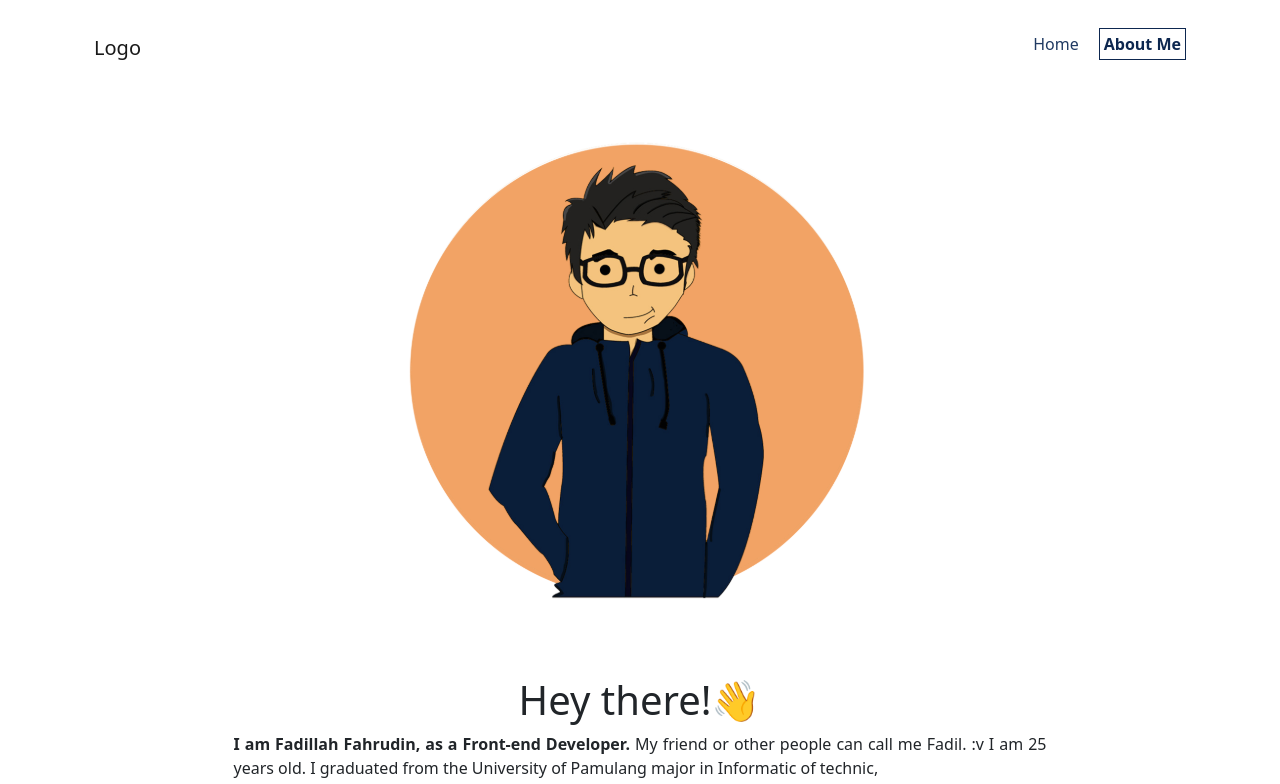
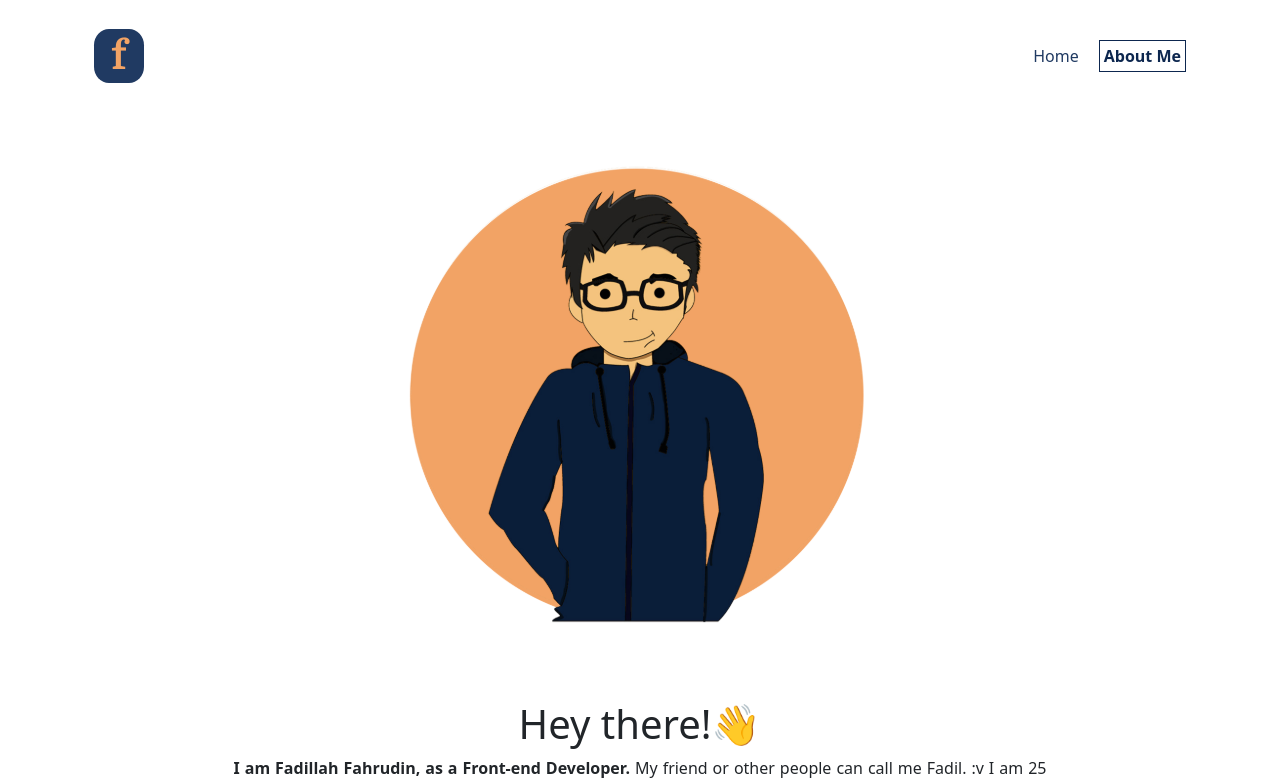
Before and after one commit to fadilfahrudin/portfolio1.0, a React (Create React App) app: page /my-portfolio/about in a window 1280 px wide. Shown: the top 784 px of the page. Built offline with nearby package versions, Linux system fonts and the light colour scheme.

Commit message:
header logo

```diff
--- a/src/components/Header/index.css
+++ b/src/components/Header/index.css
@@ -1,3 +1,13 @@
+@import url("https://fonts.googleapis.com/css2?family=Domine:wght@700&display=swap");
+.logoHeader {
+  font-family: "Domine", serif;
+  color: #f2a365;
+  background-color: #203a62;
+  width: 50px;
+  text-align: center;
+  padding: 3px;
+  border-radius: 30%;
+}
 .navbar {
   backdrop-filter: blur(10px);
 }
--- a/src/components/Header/index.js
+++ b/src/components/Header/index.js
@@ -19,7 +19,9 @@ const Header = () => {
 
       <Navbar collapseOnSelect expand="md" className="navbar pt-4" sticky="top">
         <Container>
-          <Navbar.Brand href="/">Logo</Navbar.Brand>
+          <Navbar.Brand href="/my-portfolio">
+            <h1 className="logoHeader">f</h1>
+          </Navbar.Brand>
           <Navbar.Toggle aria-controls="responsive-navbar-nav" />
           <Navbar.Collapse id="responsive-navbar-nav">
             <Nav className="ms-auto pt-2">
```
